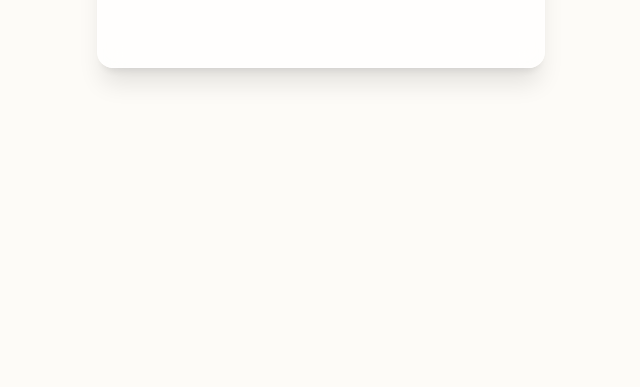
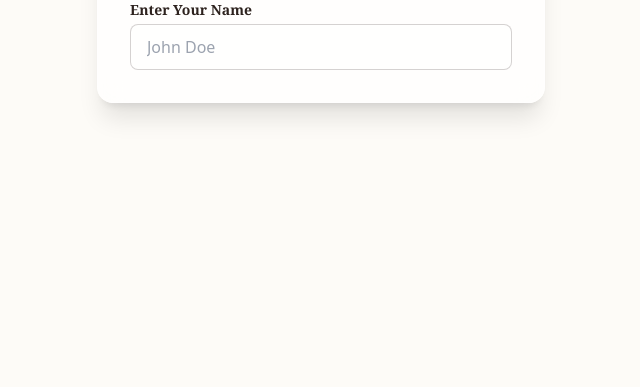
Before and after one commit to Conrad008/BakeBox, a website: page register.html in a window 1280 px wide. Shown: the part 413-800 px from the top of the page, without its empty margins (319-959 px from the left). Drawn offline with nearby package versions, Linux system fonts and the light colour scheme.

Commit message:
feat:create registration form and add name input

```diff
--- a/register.html
+++ b/register.html
@@ -29,6 +29,14 @@
             <p class="text-sm text-secondaryPallete/70 mt-2 font-sans font-medium">Create an account to order fresh artisan bakes</p>
         </div>
 
+        <form id="registerForm" class="space-y-5">
+            <div>
+                <label for="fullName" class="block text-sm font-semibold text-secondaryPallete mb-1">Enter Your Name</label>
+                <input type="text" id="fullName" class="w-full font-sans px-4 py-2.5 rounded-lg border border-secondaryPallete/20 bg-white/50 focus:outline-none focus:border-thirdPallete focus:ring-1 focus:ring-thirdPallete text-secondaryPallete transition" placeholder="John Doe" required>
+
+            </div>
+        </form>
+
     </div>
 
 </body>
```
